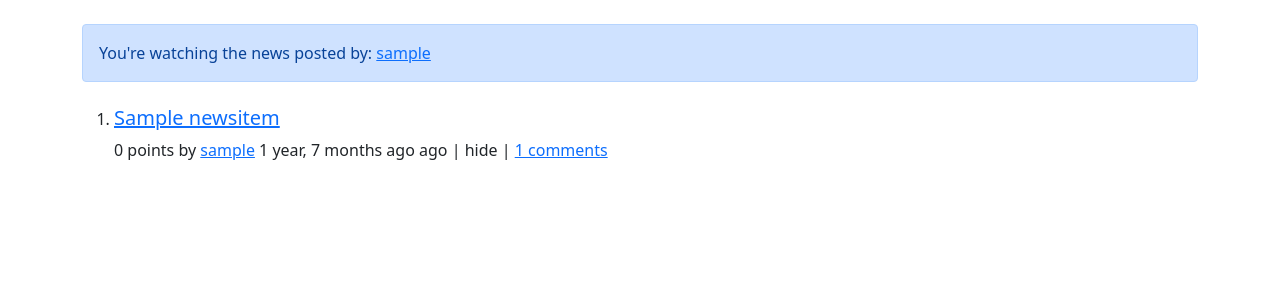
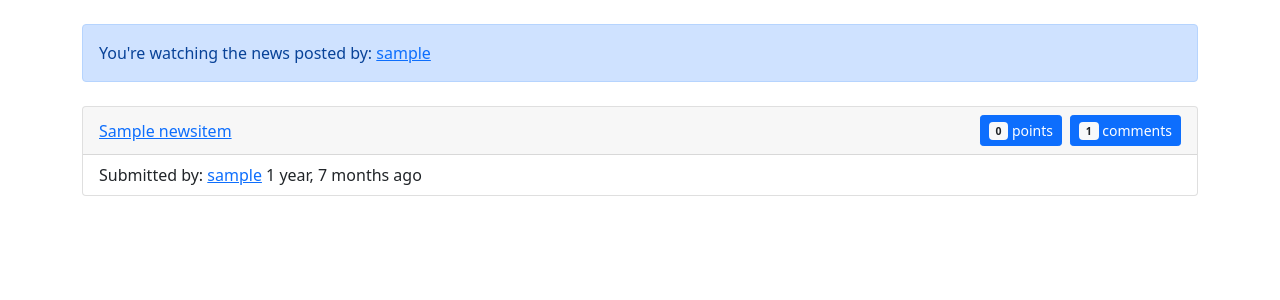
Before and after one commit to balazsmatepetro/django-hacker-news-clone, a Django app: a page that uses my_site/news/templates/news/partial/news_item.html in a window 1280 px wide. Shown: the part 56-356 px from the top of the page. Run offline with Django 3.2, Linux system fonts and the light colour scheme; tables that the repository leaves empty hold one stand-in row (values such as "Sample post").

Commit message:
refactor(news): rework the design of the news page

```diff
--- a/my_site/news/templates/news/partial/news_item.html
+++ b/my_site/news/templates/news/partial/news_item.html
@@ -1,21 +1,35 @@
 {% load humanize %}
+{% load news_extras %}
 
-<article class="mb-4">
-    <a class="d-inline-block" href="{{ news_item.url }}" target="_blank">
-        <h2 class="fs-5">{{ news_item.title }}</h2>
-    </a>
+<div class="card mb-4">
+    <div class="card-header d-flex align-items-center justify-content-between">
+        <a class="card-link d-inline-block" href="{{ news_item.url }}" target="_blank">{{ news_item.title }}</a>
 
-    <div class="fs-6">
-        <span>0 points by</span>
+        <div class="d-flex flex-column flex-sm-row gap-2">
+            <a class="btn btn-primary btn-sm" href="#" title="0 points">
+                <span class="badge bg-light text-dark">0</span> points
+            </a>
 
-        <a href="{% url 'accounts:details' news_item.author.username %}">{{ news_item.author.username }}</a>
+            <a class="btn btn-primary btn-sm"
+               href="{% url 'news:comments' news_item.id %}"
+               title="{{ news_item.get_number_of_comments }} comments"
+            >
+                <span class="badge bg-light text-dark">
+                    {{ news_item.get_number_of_comments|shorten_number:100 }}
+                </span>
+                comments
+            </a>
+        </div>
+    </div>
+
+    <div class="card-body py-2">
+        <span>
+            Submitted by:
+            <a href="{% url 'accounts:details' news_item.author.username %}">{{ news_item.author.username }}</a>
+        </span>
 
         <time datetime="{{ news_item.created_at|date:"Y-m-d" }}T{{ news_item.created_at|date:"H:i:s" }}">
-            {{ news_item.created_at|naturaltime }} ago
+            {{ news_item.created_at|naturaltime }}
         </time>
-
-        <span>| hide |</span>
-
-        <a href="{% url 'news:comments' news_item.id %}">{{ news_item.get_number_of_comments }} comments</a>
     </div>
-</article>
+</div>
--- a/my_site/news/templates/news/partial/news_item_list.html
+++ b/my_site/news/templates/news/partial/news_item_list.html
@@ -1,4 +1,4 @@
-<ol>
+<ol class="list-unstyled">
     {% for news_item in news %}
         <li>
             {% include 'news/partial/news_item.html' with news_item=news_item %}
--- /dev/null
+++ b/my_site/news/templatetags/news_extras.py
@@ -0,0 +1,15 @@
+from django import template
+from django.template.exceptions import TemplateSyntaxError
+
+register = template.Library()
+
+
+@register.filter(name='shorten_number')
+def shorten_number(value: int, max_value: int):
+    if not isinstance(max_value, int):
+        raise TemplateSyntaxError('The \'max_value\' argument must be an integer!')
+
+    if value > max_value:
+        return f'{max_value}+'
+    else:
+        return value
```
Also changed, not shown: my_site/news/templatetags/__init__.py (added).
